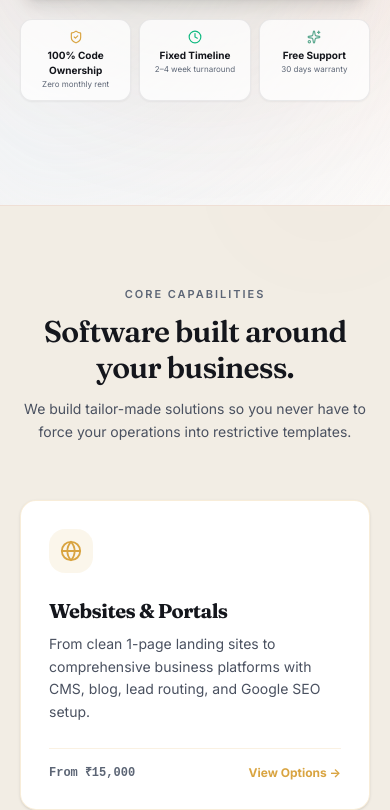
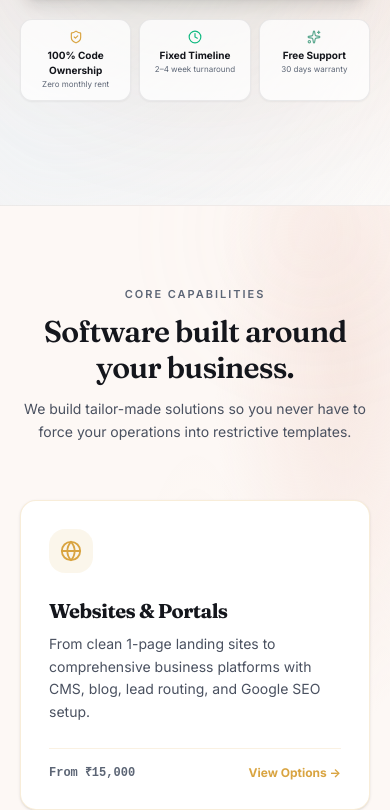
Before and after one commit to salira-studio/portfolio, a React (Vite) app: page / in a window 390 px wide. Shown: the part 1190-2000 px from the top of the page. Built offline with nearby package versions, Linux system fonts and the light colour scheme.

Commit message:
Unified warm paper #FDF8F5 background across all sections — matches header/footer gradient family with animated blob effects

```diff
--- a/src/index.css
+++ b/src/index.css
@@ -236,7 +236,7 @@
   --sl-ink-soft: #4A5160;
   --sl-ink-faint: #6B7280;
   --sl-paper: #FDF8F5;
-  --sl-paper-lifted: #F2EDE4;
+  --sl-paper-lifted: #FDF8F5;
   --sl-sand-deep: #F7E8E1;
   --sl-warm-mist: #F0F4F7;
   --sl-warm-peach: #F5E2DB;
@@ -287,7 +287,7 @@
   --sl-bg-casestudy: var(--sl-paper-lifted);
 
   position: relative;
-  background: var(--sl-paper-lifted);
+  background: #FDF8F5;
   color: var(--sl-ink);
   font-family: var(--font-sans);
 }
@@ -910,81 +910,141 @@
     0 12px 36px -4px rgba(217, 164, 65, 0.12);
 }
 
-/* ── Section Sand Background with animated blobs ── */
-.sl-sand-bg {
-  background-color: #F2EDE4;
+/* ── Warm Paper Section Backgrounds (matches header/footer family) ── */
+
+/* Base: FDF8F5 — brand --sl-paper, same family as footer #F7E8E1 */
+.sl-section-warm {
+  background-color: #FDF8F5;
+  background-image:
+    radial-gradient(ellipse 55% 45% at 88% 12%, rgba(245, 226, 219, 0.7) 0%, transparent 60%),
+    radial-gradient(ellipse 45% 40% at 8% 88%, rgba(240, 244, 247, 0.6) 0%, transparent 55%),
+    radial-gradient(ellipse 35% 50% at 50% 50%, rgba(217, 164, 65, 0.05) 0%, transparent 65%);
   position: relative;
 }
 
-.sl-sand-bg::before,
-.sl-sand-bg::after {
+/* Teal-leaning variant for process / why sections */
+.sl-section-warm-cool {
+  background-color: #FDF8F5;
+  background-image:
+    radial-gradient(ellipse 50% 45% at 85% 15%, rgba(240, 244, 247, 0.75) 0%, transparent 58%),
+    radial-gradient(ellipse 48% 42% at 10% 80%, rgba(245, 226, 219, 0.6) 0%, transparent 55%),
+    radial-gradient(ellipse 38% 48% at 55% 45%, rgba(46, 111, 94, 0.05) 0%, transparent 62%);
+  position: relative;
+}
+
+/* ── Animated floating blobs inside each warm section ── */
+.sl-section-warm::before,
+.sl-section-warm-cool::before,
+.sl-section-warm::after,
+.sl-section-warm-cool::after {
   content: '';
   position: absolute;
   border-radius: 50%;
   pointer-events: none;
-  filter: blur(72px);
-  opacity: 0.55;
+  filter: blur(80px);
   will-change: transform;
+  z-index: 0;
 }
 
-/* Oxblood warm blob — top right */
-.sl-sand-bg::before {
-  width: min(50vw, 520px);
-  height: min(50vw, 520px);
-  top: -10%;
-  right: -8%;
-  background: radial-gradient(circle, rgba(198, 71, 43, 0.13) 0%, transparent 70%);
-  animation: sandBlobA 20s ease-in-out infinite alternate;
+/* Blob 1 — warm oxblood/peach, top-right */
+.sl-section-warm::before {
+  width: min(48vw, 500px);
+  height: min(48vw, 500px);
+  top: -5%;
+  right: -5%;
+  background: radial-gradient(circle,
+    rgba(245, 226, 219, 0.9) 0%,
+    rgba(198, 71, 43, 0.08) 45%,
+    transparent 70%);
+  opacity: 0.8;
+  animation: warmBlobA 22s ease-in-out infinite alternate;
 }
 
-/* Gold-teal blob — bottom left */
-.sl-sand-bg::after {
-  width: min(45vw, 460px);
-  height: min(45vw, 460px);
-  bottom: -8%;
-  left: -6%;
-  background: radial-gradient(circle, rgba(217, 164, 65, 0.14) 0%, rgba(46, 111, 94, 0.07) 50%, transparent 70%);
-  animation: sandBlobB 26s ease-in-out infinite alternate;
+/* Blob 2 — cool mist, bottom-left */
+.sl-section-warm::after {
+  width: min(42vw, 440px);
+  height: min(42vw, 440px);
+  bottom: -5%;
+  left: -4%;
+  background: radial-gradient(circle,
+    rgba(240, 244, 247, 0.85) 0%,
+    rgba(217, 164, 65, 0.07) 50%,
+    transparent 70%);
+  opacity: 0.75;
+  animation: warmBlobB 28s ease-in-out infinite alternate;
 }
 
-@keyframes sandBlobA {
-  0%   { transform: translate(0px, 0px) scale(1); }
-  33%  { transform: translate(-30px, 25px) scale(1.06); }
-  66%  { transform: translate(20px, -20px) scale(0.96); }
-  100% { transform: translate(-15px, 30px) scale(1.04); }
+/* Cool variant blob 1 — teal mist, top-right */
+.sl-section-warm-cool::before {
+  width: min(46vw, 480px);
+  height: min(46vw, 480px);
+  top: -5%;
+  right: -5%;
+  background: radial-gradient(circle,
+    rgba(240, 244, 247, 0.9) 0%,
+    rgba(46, 111, 94, 0.07) 48%,
+    transparent 70%);
+  opacity: 0.8;
+  animation: warmBlobA 25s ease-in-out infinite alternate;
 }
 
-@keyframes sandBlobB {
-  0%   { transform: translate(0px, 0px) scale(1); }
-  33%  { transform: translate(25px, -18px) scale(1.08); }
-  66%  { transform: translate(-20px, 22px) scale(0.94); }
-  100% { transform: translate(18px, -25px) scale(1.05); }
+/* Cool variant blob 2 — warm peach, bottom-left */
+.sl-section-warm-cool::after {
+  width: min(44vw, 460px);
+  height: min(44vw, 460px);
+  bottom: -5%;
+  left: -4%;
+  background: radial-gradient(circle,
+    rgba(245, 226, 219, 0.8) 0%,
+    rgba(217, 164, 65, 0.08) 45%,
+    transparent 70%);
+  opacity: 0.75;
+  animation: warmBlobB 20s ease-in-out infinite alternate;
 }
 
-/* Alternate variant — teal-leaning blob for process/why sections */
-.sl-sand-bg-cool::before {
-  background: radial-gradient(circle, rgba(46, 111, 94, 0.11) 0%, transparent 70%);
-  animation: sandBlobA 24s ease-in-out infinite alternate;
+/* Section content always above blobs */
+.sl-section-warm > *,
+.sl-section-warm-cool > * {
+  position: relative;
+  z-index: 1;
 }
 
-.sl-sand-bg-cool::after {
-  background: radial-gradient(circle, rgba(217, 164, 65, 0.12) 0%, rgba(198, 71, 43, 0.05) 55%, transparent 70%);
-  animation: sandBlobB 18s ease-in-out infinite alternate;
+@keyframes warmBlobA {
+  0%   { transform: translate(0px,   0px)   scale(1);    }
+  25%  { transform: translate(-22px,  18px)  scale(1.05); }
+  50%  { transform: translate(14px,  -24px)  scale(0.96); }
+  75%  { transform: translate(-18px, -12px)  scale(1.03); }
+  100% { transform: translate(20px,   22px)  scale(0.97); }
+}
+
+@keyframes warmBlobB {
+  0%   { transform: translate(0px,   0px)   scale(1);    }
+  25%  { transform: translate(20px,  -16px)  scale(1.06); }
+  50%  { transform: translate(-16px,  20px)  scale(0.95); }
+  75%  { transform: translate(22px,   14px)  scale(1.04); }
+  100% { transform: translate(-20px, -20px)  scale(0.98); }
+}
+
+/* Keep old sand classes working (no-op redirect) */
+.sl-sand-bg {
+  background-color: #FDF8F5;
 }
 
 @media (prefers-reduced-motion: reduce) {
-  .sl-sand-bg::before,
-  .sl-sand-bg::after,
-  .sl-sand-bg-cool::before,
-  .sl-sand-bg-cool::after {
+  .sl-section-warm::before,
+  .sl-section-warm::after,
+  .sl-section-warm-cool::before,
+  .sl-section-warm-cool::after {
     animation: none !important;
   }
 }
 
 @media (max-width: 640px) {
-  .sl-sand-bg::before,
-  .sl-sand-bg::after {
-    opacity: 0.35;
+  .sl-section-warm::before,
+  .sl-section-warm::after,
+  .sl-section-warm-cool::before,
+  .sl-section-warm-cool::after {
+    opacity: 0.4;
     animation: none;
   }
 }
--- a/src/portfolio/pages/Home.tsx
+++ b/src/portfolio/pages/Home.tsx
@@ -247,7 +247,7 @@ export default function Home() {
       </section>
 
       {/* ── 2. Services ── */}
-      <section id="services" className="sl-sand-bg relative z-10 overflow-hidden border-t border-[rgba(198,71,43,0.08)] py-20 sm:py-28">
+      <section id="services" className="sl-section-warm relative z-10 overflow-hidden border-t border-[rgba(20,22,28,0.06)] py-20 sm:py-28">
         <div className="relative z-10 mx-auto max-w-6xl px-5 sm:px-8">
           <FadeUp>
             <div className="mx-auto mb-14 max-w-2xl text-center">
@@ -334,7 +334,7 @@ export default function Home() {
       {/* ── 3. Pricing ── */}
       <section
         id="pricing"
-        className="sl-sand-bg relative z-10 scroll-mt-16 overflow-hidden border-t border-[rgba(198,71,43,0.08)] py-20 sm:py-32"
+        className="sl-section-warm relative z-10 scroll-mt-16 overflow-hidden border-t border-[rgba(20,22,28,0.06)] py-20 sm:py-32"
       >
         <div className="relative z-10 mx-auto max-w-6xl px-5 sm:px-8">
           <FadeUp>
@@ -356,7 +356,7 @@ export default function Home() {
       </section>
 
       {/* ── 4. How We Work ── */}
-      <section className="sl-sand-bg relative z-10 overflow-hidden border-t border-[rgba(198,71,43,0.08)] py-20 sm:py-28">
+      <section className="sl-section-warm relative z-10 overflow-hidden border-t border-[rgba(20,22,28,0.06)] py-20 sm:py-28">
         <div className="relative z-10 mx-auto max-w-6xl px-5 sm:px-8">
           <FadeUp>
             <div className="flex flex-col justify-between gap-4 sm:flex-row sm:items-end">
@@ -405,7 +405,7 @@ export default function Home() {
       </section>
 
       {/* ── 5. Why SaLira ── */}
-      <section className="sl-sand-bg relative z-10 overflow-hidden border-t border-[rgba(198,71,43,0.08)] py-20 sm:py-28">
+      <section className="sl-section-warm relative z-10 overflow-hidden border-t border-[rgba(20,22,28,0.06)] py-20 sm:py-28">
         <div className="relative z-10 mx-auto max-w-6xl px-5 sm:px-8">
           <FadeUp>
             <div className="mx-auto mb-14 max-w-2xl text-center">
--- a/src/portfolio/pages/RestaurantShowcase.tsx
+++ b/src/portfolio/pages/RestaurantShowcase.tsx
@@ -28,7 +28,7 @@ const workflowSteps = [
 
 export default function RestaurantShowcase() {
   return (
-    <div className="sl-sand-bg relative min-h-screen overflow-hidden text-[var(--sl-ink)]">
+    <div className="sl-section-warm relative min-h-screen overflow-hidden text-[var(--sl-ink)]">
       {/* Subtle top accent strip */}
       <div className="absolute top-0 left-0 right-0 h-[3px] bg-gradient-to-r from-[var(--sl-oxblood)] via-[var(--sl-gold)] to-[var(--sl-teal-deep)]" />
 
--- a/src/portfolio/pages/Work.tsx
+++ b/src/portfolio/pages/Work.tsx
@@ -4,7 +4,7 @@ import { FadeUp } from '../components/ScrollReveal'
 
 export default function Work() {
   return (
-    <div className="sl-sand-bg relative min-h-[90vh] overflow-hidden text-[var(--sl-ink)]">
+    <div className="sl-section-warm relative min-h-[90vh] overflow-hidden text-[var(--sl-ink)]">
       {/* Subtle top accent strip */}
       <div className="absolute top-0 left-0 right-0 h-[3px] bg-gradient-to-r from-[var(--sl-oxblood)] via-[var(--sl-gold)] to-[var(--sl-teal-deep)]" />
 
@@ -66,7 +66,7 @@ export default function Work() {
                     {['Customer PWA', 'Kitchen Operations', 'Spatial Tables', 'Live Cross-Tab Sync', 'TypeScript'].map((tag) => (
                       <span
                         key={tag}
-                        className="rounded-lg bg-[#E8E0D5] px-3 py-1 text-xs font-mono text-[var(--sl-charcoal)] ring-1 ring-[var(--sl-line)]"
+                        className="rounded-lg bg-[#EDE8E0] px-3 py-1 text-xs font-mono text-[var(--sl-charcoal)] ring-1 ring-[var(--sl-line)]"
                       >
                         {tag}
                       </span>
@@ -87,7 +87,7 @@ export default function Work() {
           {/* ── Upcoming Verticals ── */}
           <div className="lg:col-span-5 flex flex-col gap-6">
             <FadeUp delay={0.25} className="h-full">
-              <div className="flex h-full flex-col justify-between rounded-2xl border border-[rgba(20,22,28,0.08)] bg-[rgba(255,255,255,0.6)] p-8 shadow-sm backdrop-blur-sm sm:p-10">
+              <div className="flex h-full flex-col justify-between rounded-2xl border border-[rgba(20,22,28,0.08)] bg-[rgba(255,255,255,0.65)] p-8 shadow-sm backdrop-blur-sm sm:p-10">
                 <div>
                   <div className="flex items-center justify-between">
                     <span className="sl-label text-[var(--sl-charcoal)]">Upcoming Pipeline</span>
```
Also changed, not shown: src/portfolio/components/PricingTiers.tsx (+6 -6 lines).
